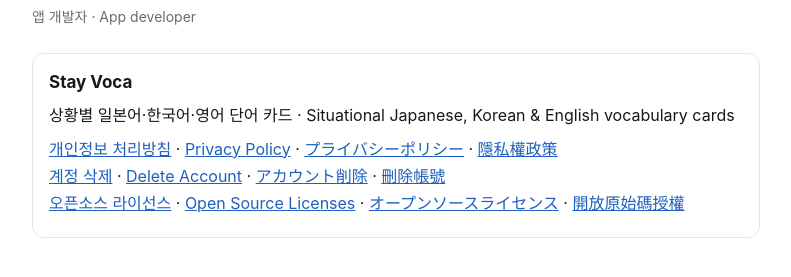
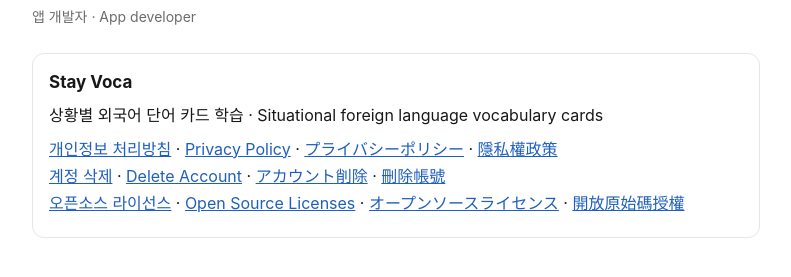
Before and after one commit to millionaireuncle/millionaireuncle.github.io, a plain HTML site: page index.html in a window 1280 px wide. Shown: the part 69-346 px from the top of the page, without its empty margins (244-1035 px from the left). Drawn offline with Linux system fonts and the light colour scheme.

Commit message:
Generalize Stay Voca description on main page
Co-Authored-By: Claude Opus 5.5 <noreply@anthropic.com>

```diff
--- a/index.html
+++ b/index.html
@@ -14,7 +14,7 @@
   <ul class="apps">
     <li>
       <strong>Stay Voca</strong>
-      <p>상황별 일본어·한국어·영어 단어 카드 · Situational Japanese, Korean &amp; English vocabulary cards</p>
+      <p>상황별 외국어 단어 카드 학습 · Situational foreign language vocabulary cards</p>
       <p>
         <a href="/stayvoca/privacy/ko/">개인정보 처리방침</a> · <a href="/stayvoca/privacy/en/">Privacy Policy</a> · <a href="/stayvoca/privacy/ja/">プライバシーポリシー</a> · <a href="/stayvoca/privacy/zh-Hant/">隱私權政策</a><br />
         <a href="/stayvoca/delete-account/ko/">계정 삭제</a> · <a href="/stayvoca/delete-account/en/">Delete Account</a> · <a href="/stayvoca/delete-account/ja/">アカウント削除</a> · <a href="/stayvoca/delete-account/zh-Hant/">刪除帳號</a><br />
```
